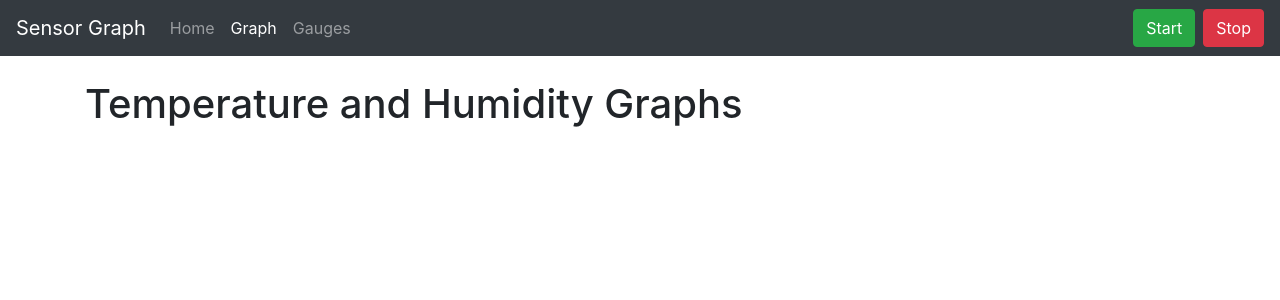
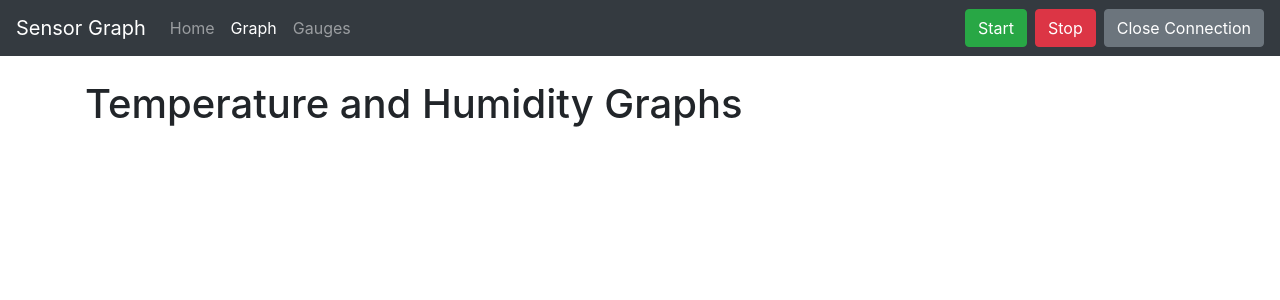
Before and after one commit to alexanderzichacek/poit_final, a Flask app: page /graph in a window 1280 px wide. Shown: the top 300 px of the page. Run offline with Flask 3, Linux system fonts and the light colour scheme; some libraries are stand-ins or nearby versions.

Commit message:
add close function

```diff
--- a/templates/gauge.html
+++ b/templates/gauge.html
@@ -43,6 +43,8 @@
         class="btn btn-success ml-auto">Start</button>
       <button id="stopButton"
         class="btn btn-danger ml-2">Stop</button>
+      <a href="/"
+        class="btn btn-secondary ml-2">Close Connection</a>
     </div>
   </nav>
   <div class="container mt-4">
--- a/templates/graph.html
+++ b/templates/graph.html
@@ -43,6 +43,8 @@
         class="btn btn-success ml-auto">Start</button>
       <button id="stopButton"
         class="btn btn-danger ml-2">Stop</button>
+      <a href="/"
+        class="btn btn-secondary ml-2">Close Connection</a>
     </div>
   </nav>
   <div class="container mt-4">
--- a/templates/numeric.html
+++ b/templates/numeric.html
@@ -40,6 +40,8 @@
         class="btn btn-success ml-auto">Start</button>
       <button id="stopButton"
         class="btn btn-danger ml-2">Stop</button>
+      <a href="/"
+        class="btn btn-secondary ml-2">Close Connection</a>
     </div>
   </nav>
   <div class="container mt-4">
```
